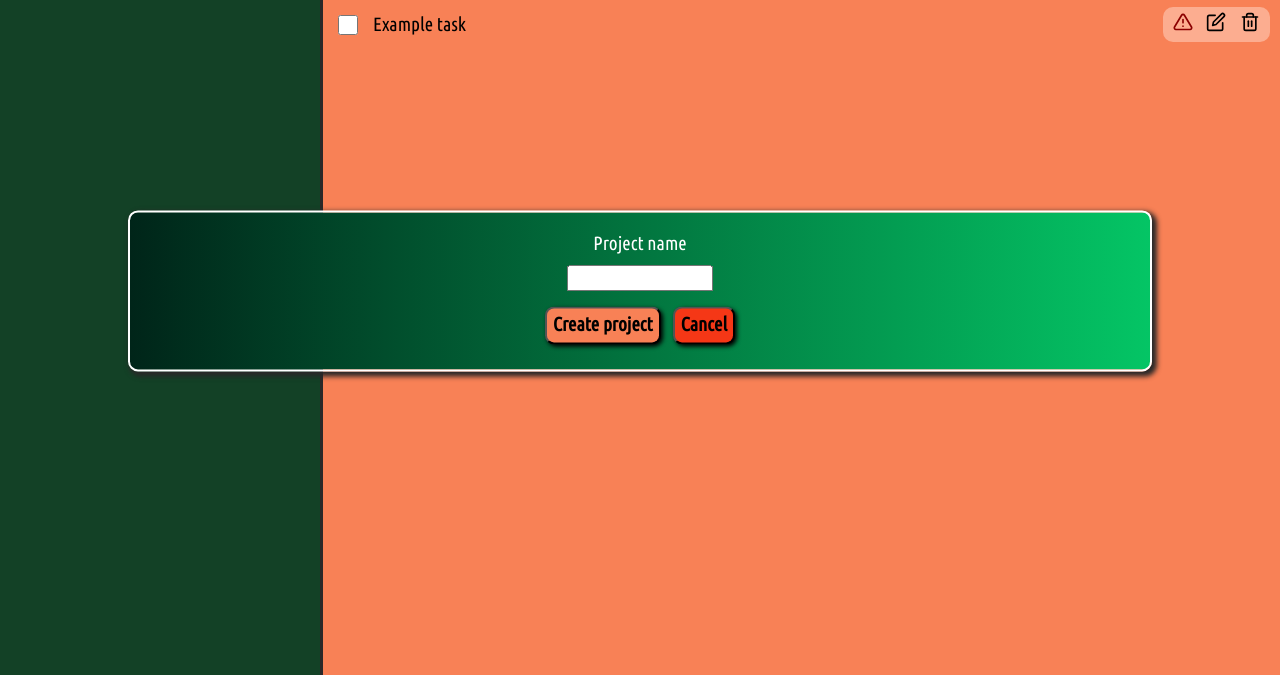
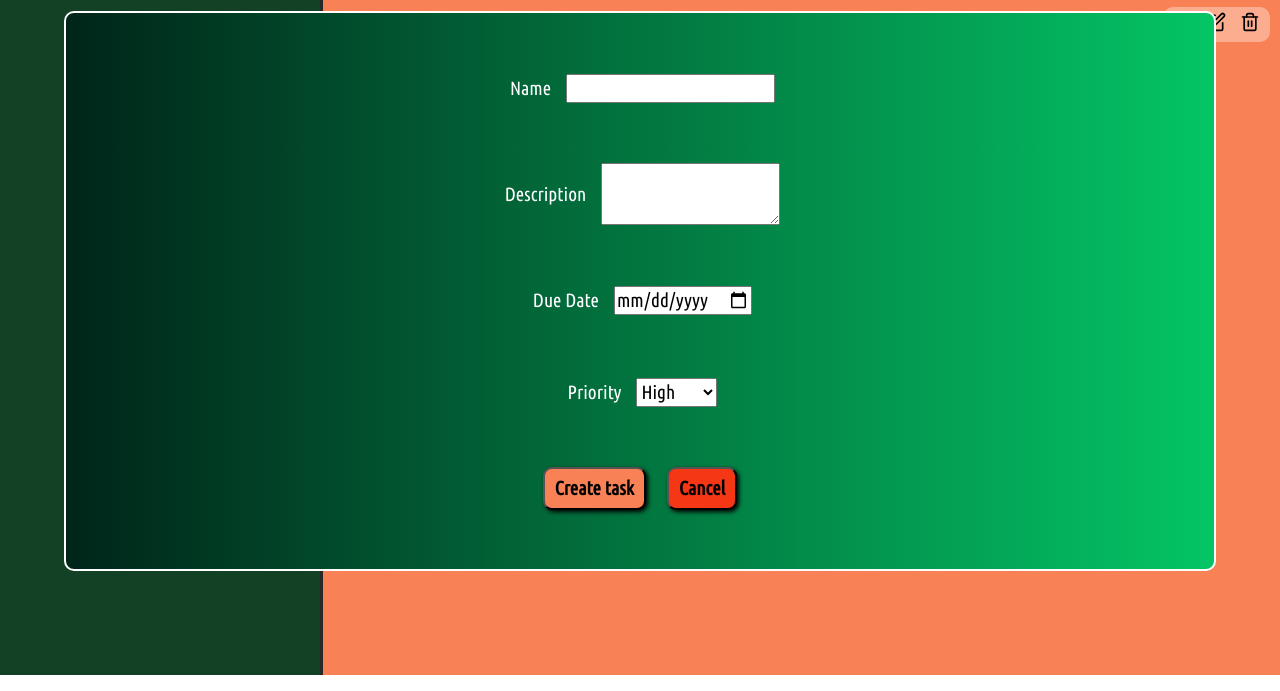
Before and after one commit to Melanie-J-Baker/to-do-list, a website built with webpack: page src/template.html in a window 1280 px wide. Shown: the part 109-800 px from the top of the page. Built offline with nearby package versions, Linux system fonts and the light colour scheme; a web font is replaced by a local one.

Commit message:
Adjust height of input fields in modal

```diff
--- a/src/style.css
+++ b/src/style.css
@@ -203,7 +203,7 @@ input#project-name {
 input#name,
 input#date,
 select#priority {
-  height: 1.5rem;
+  height: 1.8rem;
   font-size: 1.2rem;
 }
 
--- a/src/template.html
+++ b/src/template.html
@@ -248,7 +248,7 @@
       </div>
     </div>
     <!--new task modal-->
-    <div class="new-task hidden">
+    <div class="new-task">
       <div class="name-div form-div">
         <label class="form-label" for="name">Name</label>
         <input type="text" id="name" name="name" required />
```
